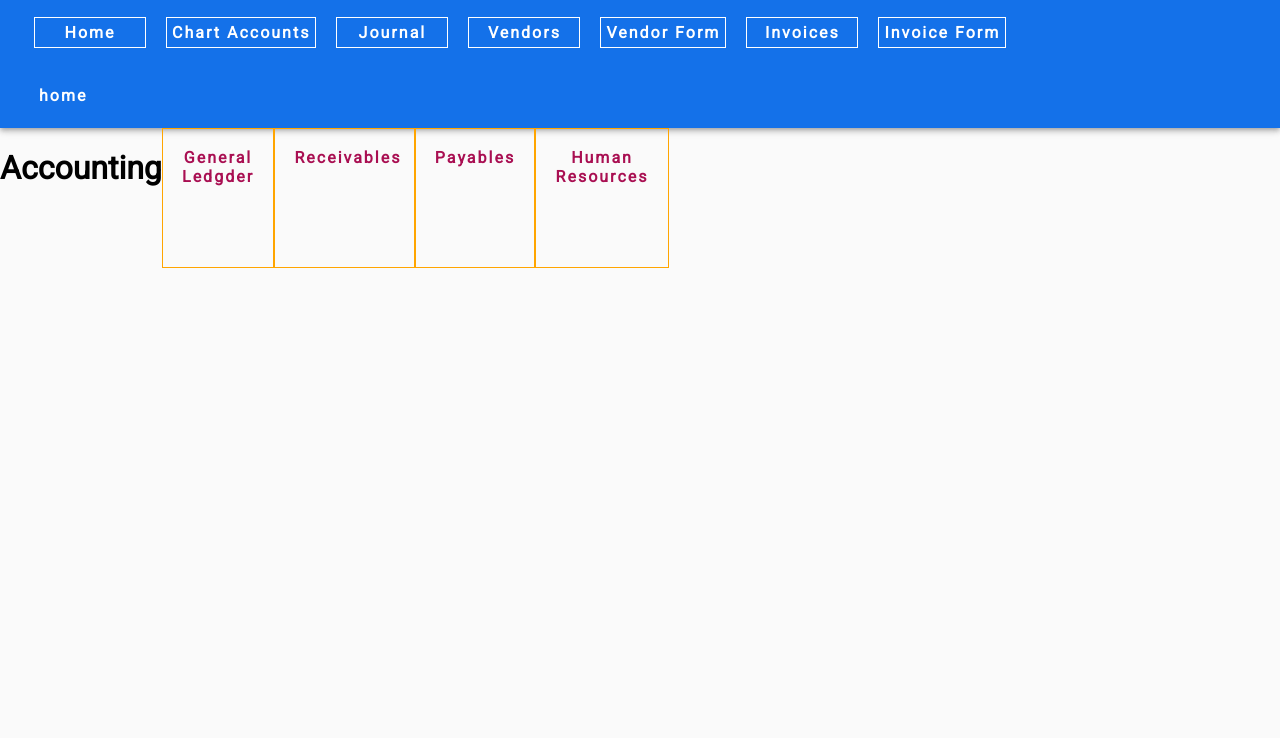
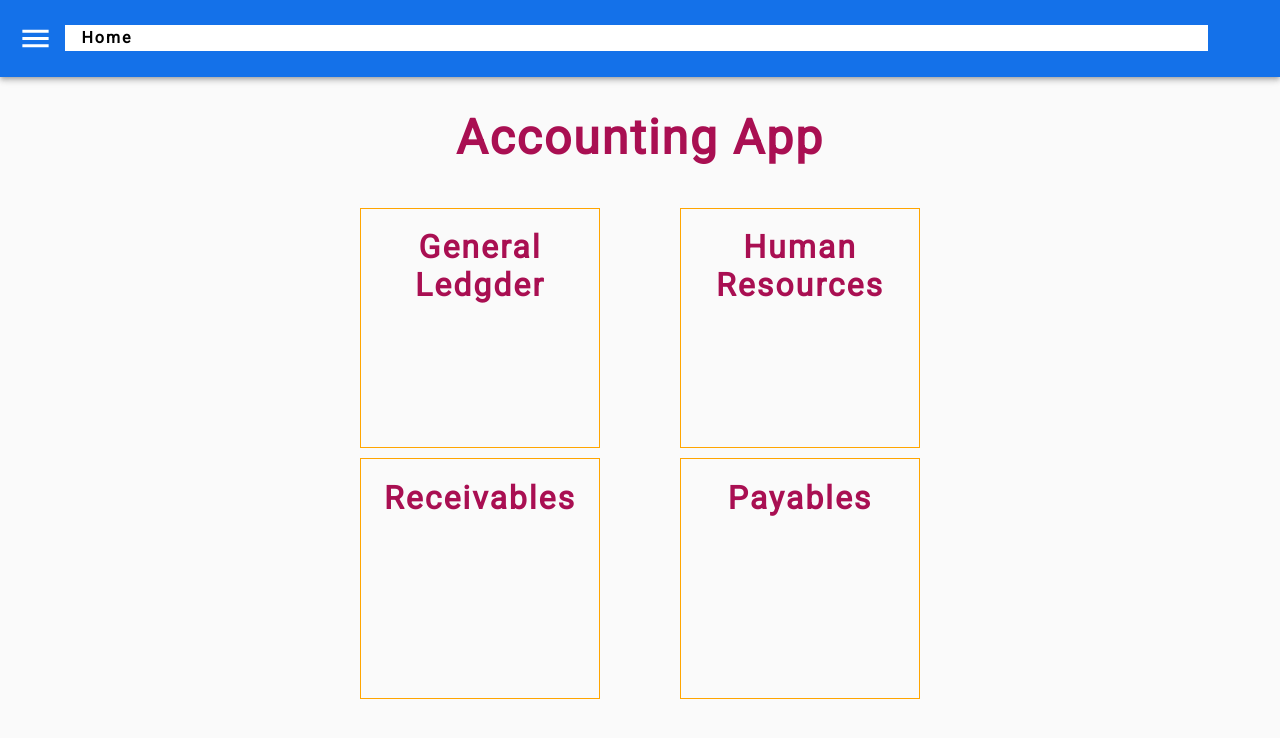
Before and after one commit to philip993/accounting, a React (Create React App) app in the folder acc-front/: page / in a window 1280 px wide. Shown: the top 738 px of the page. Built offline with nearby package versions, Linux system fonts and the light colour scheme.

Commit message:
1.84. Navigation changes

```diff
--- a/acc-front/src/components/Home/Home.js
+++ b/acc-front/src/components/Home/Home.js
@@ -9,19 +9,25 @@ import {} from '@material-ui/core';
 const Home = () => {
   return (
     <div className="home">
-      <h1>Accounting</h1>
+      <div className="one">
+        <h1>Accounting App</h1>
+      </div>
+      <div className="two">
         <Link className="link" to="/general">
           General Ledgder
         </Link>
+        <Link className="link" to="/humanresources">
+          Human Resources
+        </Link>
+      </div>
+      <div className="three">
         <Link className="link" to="/receivables">
           Receivables
         </Link>
         <Link className="link" to="/payables">
           Payables
         </Link>
-      <Link className="link" to="/humanresources">
-        Human Resources
-      </Link>
+      </div>
     </div>
   );
 };
--- a/acc-front/src/components/Home/HomeStyle.scss
+++ b/acc-front/src/components/Home/HomeStyle.scss
@@ -1,21 +1,47 @@
 .home {
     width: 50%;
     margin: auto;
-    display: inline-flex;
+    display: flex;
+    flex-wrap: wrap;
+    row-gap: 10px;
+
+
+
+    .one {
+        width: 100%;
+        display: flex;
         flex-direction: row;
-    row-gap: 10px;
+        flex-basis: 100%;
+        row-gap: 20px;
 
         h1 {
             text-align: center;
+            vertical-align: middle;
+            width: 100%;
+            color: #a90f52;
+            font-size: 3rem;
+            letter-spacing: 2px;
+        }
     }
 
+
+    .two,
+    .three {
+        display: flex;
+        flex-direction: row;
+        flex-basis: 100%;
+        flex: 1;
+        row-gap: 20px;
+
+
         .link {
-        width: 100px;
-        height: 100px;
+            width: 200px;
+            height: 200px;
             text-align: center;
+            vertical-align: middle;
             text-decoration: none;
             color: #a90f52;
-        font-size: 1rem;
+            font-size: 2rem;
             letter-spacing: 2px;
             font-weight: bold;
             padding: 3%;
@@ -29,3 +55,6 @@
             }
         }
     }
+
+
+}
--- a/acc-front/src/components/Navbar/Navbar.js
+++ b/acc-front/src/components/Navbar/Navbar.js
@@ -12,6 +12,7 @@ import {
   MenuItem,
   Menu,
 } from '@material-ui/core';
+import SideMenu from '../SideMenu/SideMenu';
 
 const Navbar = () => {
   let location = useLocation();
@@ -25,36 +26,14 @@ const Navbar = () => {
     <div className="navbar">
       <AppBar position="static" className="appBar">
         <Toolbar className="toolbar">
-          <Link to="/" className="link">
-            Home
-          </Link>
-          <Link to="/general/chart" className="link">
-            Chart Accounts
-          </Link>
-          <Link to="/general/journal" className="link">
-            Journal
-          </Link>
-          <Link to="/payables/vendors" className="link">
-            Vendors
-          </Link>
-          <Link to="/payables/createvendor" className="link">
-            Vendor Form
-          </Link>
-          <Link to="/payables/invoices" className="link">
-            Invoices
-          </Link>
-          <Link to="/payables/createinvoice" className="link">
-            Invoice Form
-          </Link>
-        </Toolbar>
-        <Toolbar className="toolbar">
+          <SideMenu />
           <Breadcrumbs
             maxItems={5}
             aria-label="breadcrumb"
             className="breadcrumbs"
           >
             <Link className="startlink" onClick={() => history.push('/')}>
-              home
+              Home
             </Link>
             {currentRoutes.length == 1 ? (
               <Link className="startlink">{currentRoutes[0]}</Link>
--- a/acc-front/src/components/Navbar/NavbarStyle.scss
+++ b/acc-front/src/components/Navbar/NavbarStyle.scss
@@ -2,60 +2,37 @@
   .appBar {
     background-color: #1471e9;
 
-    // .side {
-    //   height: 540px;
-    // }
+    .toolbar {
+      padding: 0.5%;
 
-    .toolbar {
       .link {
-        text-align: center;
         text-decoration: none;
         color: #fff;
-        font-size: 1rem;
-        letter-spacing: 2px;
-        font-weight: bold;
-        min-width: 100px;
-        border: 1px solid #fff;
-        margin: 0px 10px;
-        padding: 5px;
+        margin-right: 2%;
 
-        &:hover {
-          box-shadow: 0px 0px 5px #a90f52;
-          border: 1px solid #a90f52;
-        }
       }
 
       .breadcrumbs {
+        border: 1px solid #fff;
+        background-color: #fff;
+        width: 90%;
+
         .startlink {
           text-align: center;
           text-decoration: none;
-          color: #fff;
+          color: #000;
           font-size: 1rem;
           letter-spacing: 2px;
           font-weight: bold;
           min-width: 100px;
-          //   border: 1px solid #fff;
           margin: 0px 10px;
           padding: 5px;
 
           &:hover {
-            box-shadow: 0px 0px 5px #a90f52;
-            // border: 1px solid #a90f52;
+            color: #a90f52;
           }
         }
 
-        .activelink {
-          text-align: center;
-          text-decoration: none;
-          color: #eece2f;
-          font-size: 1rem;
-          letter-spacing: 2px;
-          font-weight: bold;
-          min-width: 100px;
-          //   border: 1px solid #eece2f;
-          margin: 0px 10px;
-          padding: 5px;
-        }
       }
     }
   }
--- /dev/null
+++ b/acc-front/src/components/SideMenu/SideMenu.js
@@ -0,0 +1,60 @@
+import React, { useState } from 'react';
+
+// Style
+import './SideMenuStyle.scss';
+// React Router Dom
+import { Link } from 'react-router-dom';
+// Material Ui
+import { Drawer, List, ListItem, IconButton } from '@material-ui/core';
+import MenuIcons from '@material-ui/icons/Menu';
+
+const SideMenu = () => {
+  const [isOpen, setIsOpen] = useState(false);
+  const handleOpenDrawer = () => {
+    setIsOpen(true);
+  };
+  const handleCloseDrawer = () => {
+    setIsOpen(false);
+  };
+
+  return (
+    <div className="sideMenu">
+      <IconButton
+        onClick={isOpen === false ? handleOpenDrawer : handleCloseDrawer}
+      >
+        <MenuIcons fontSize="large" className="icon" />
+      </IconButton>
+      <Drawer
+        className="drawer"
+        anchor="left"
+        open={isOpen === true}
+        onClose={handleCloseDrawer}
+      >
+        <List className="list" onClick={handleCloseDrawer}>
+          <ListItem className="listItem">
+            <Link to="/" className="link">
+              Home
+            </Link>
+          </ListItem>
+          <ListItem className="listItem">
+            <Link to="/general" className="link">
+              General Ledger
+            </Link>
+          </ListItem>
+          <ListItem className="listItem">
+            <Link to="/receivables" className="link">
+              Receivables
+            </Link>
+          </ListItem>
+          <ListItem className="listItem">
+            <Link to="/payables" className="link">
+              Payables
+            </Link>
+          </ListItem>
+        </List>
+      </Drawer>
+    </div>
+  );
+};
+
+export default SideMenu;
--- /dev/null
+++ b/acc-front/src/components/SideMenu/SideMenuStyle.scss
@@ -0,0 +1,28 @@
+.sideMenu {
+
+    .icon {
+        color: #fff;
+        padding-right: 2%;
+
+        &:hover {
+            color: #a90f52;
+        }
+    }
+
+    .drawer {
+
+        width: 300px;
+
+        .list {
+            width: 300px;
+
+            .listItem {
+                text-decoration: none;
+
+                .link {
+                    text-decoration: none;
+                }
+            }
+        }
+    }
+}
```
Lines whose indentation alone changed are shown as unchanged.
